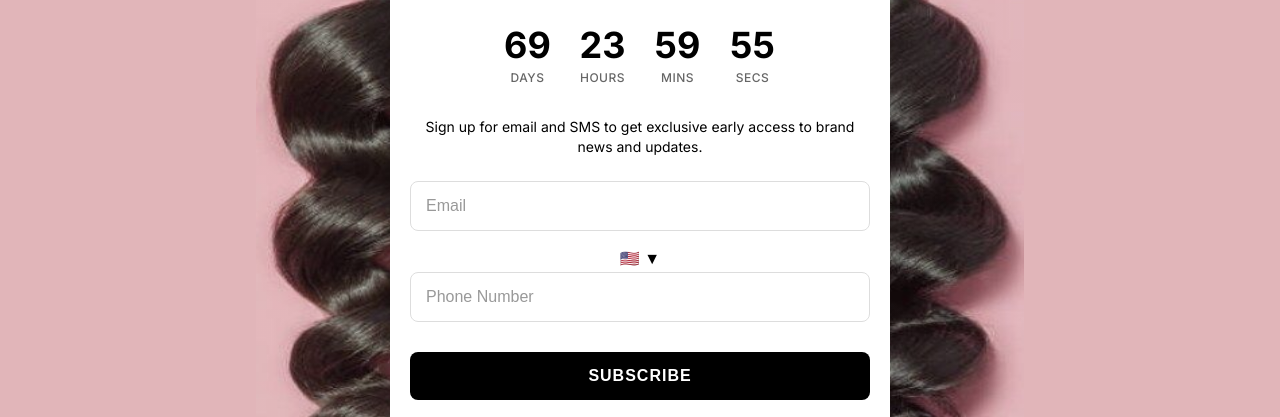
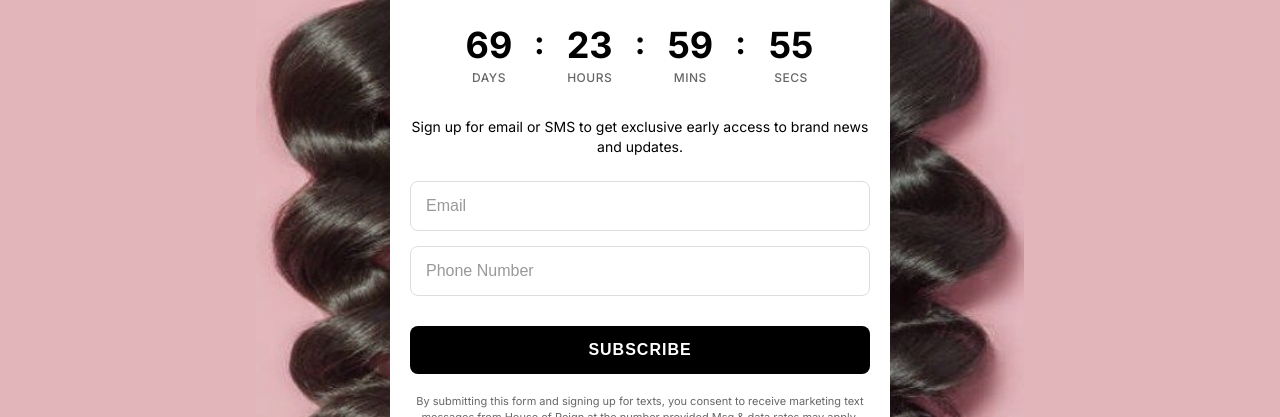
Before and after one commit to gtyler639/houseofreign, a website: page index.html in a window 1280 px wide. Shown: the part 212-629 px from the top of the page. Drawn offline with Linux system fonts and the light colour scheme; a web font is replaced by a local one.

Commit message:
Update index.html

```diff
--- a/index.html
+++ b/index.html
@@ -11,12 +11,16 @@
     <meta name="msapplication-TileImage" content="brinewlogo.png">
     <link rel="stylesheet" href="styles.css">
     <link href="https://fonts.googleapis.com/css2?family=Inter:wght@400;500;600;700&display=swap" rel="stylesheet">
+    <link rel="preconnect" href="https://fonts.googleapis.com">
+<link rel="preconnect" href="https://fonts.gstatic.com" crossorigin>
+<link href="https://fonts.googleapis.com/css2?family=DM+Serif+Text:ital@0;1&display=swap" rel="stylesheet">
 </head>
 <body>
 
 
         <!-- Main Content -->
         <div class="main-content">
+            <div class="content-wrapper">
                 <!-- Brand Logo -->
                 <div class="brand-logo"><img src="brinewimage.png" alt="House of Reign Logo" /></div>
 
@@ -32,14 +36,17 @@
                             <span class="time-number" id="days">70</span>
                             <span class="time-label">DAYS</span>
                         </div>
+                        <span class="time-separator">:</span>
                         <div class="time-unit">
                             <span class="time-number" id="hours">00</span>
                             <span class="time-label">HOURS</span>
                         </div>
+                        <span class="time-separator">:</span>
                         <div class="time-unit">
                             <span class="time-number" id="minutes">00</span>
                             <span class="time-label">MINS</span>
                         </div>
+                        <span class="time-separator">:</span>
                         <div class="time-unit">
                             <span class="time-number" id="seconds">00</span>
                             <span class="time-label">SECS</span>
@@ -48,17 +55,13 @@
                 </div>
 
                 <!-- Call to Action -->
-            <div class="cta-text">Sign up for email and SMS to get exclusive early access to brand news and updates.</div>
+                <div class="cta-text">Sign up for email or SMS to get exclusive early access to brand news and updates.</div>
 
                 <!-- Subscription Form -->
                 <form class="subscription-form" id="subscriptionForm">
-                <input type="email" placeholder="Email" class="form-input" id="email" required>
+                    <input type="email" placeholder="Email" class="form-input" id="email">
                     <div class="phone-input-container">
-                    <div class="country-code">
-                        <span class="flag">🇺🇸</span>
-                        <span class="dropdown">▼</span>
-                    </div>
-                    <input type="tel" placeholder="Phone Number" class="form-input phone-input" id="phone" required>
+                        <input type="tel" placeholder="Phone Number" class="form-input" id="phone">
                     </div>
                     <button type="submit" class="subscribe-btn">SUBSCRIBE</button>
                 </form>
@@ -81,6 +84,7 @@
                 </div>
             </div>
         </div>
+    </div>
 
     <script src="script.js"></script>
 </body>
```
Lines whose indentation alone changed are shown as unchanged.
